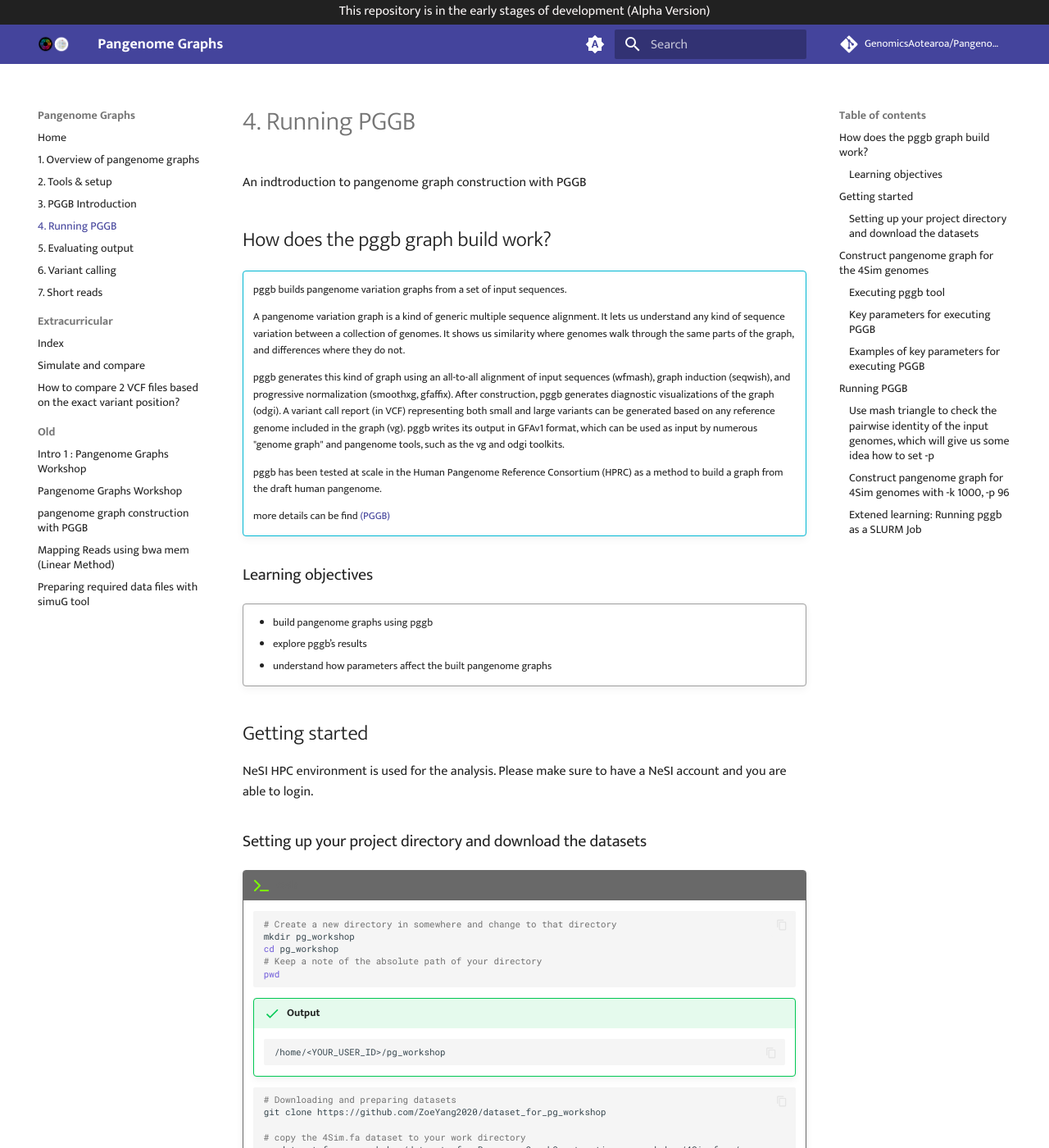
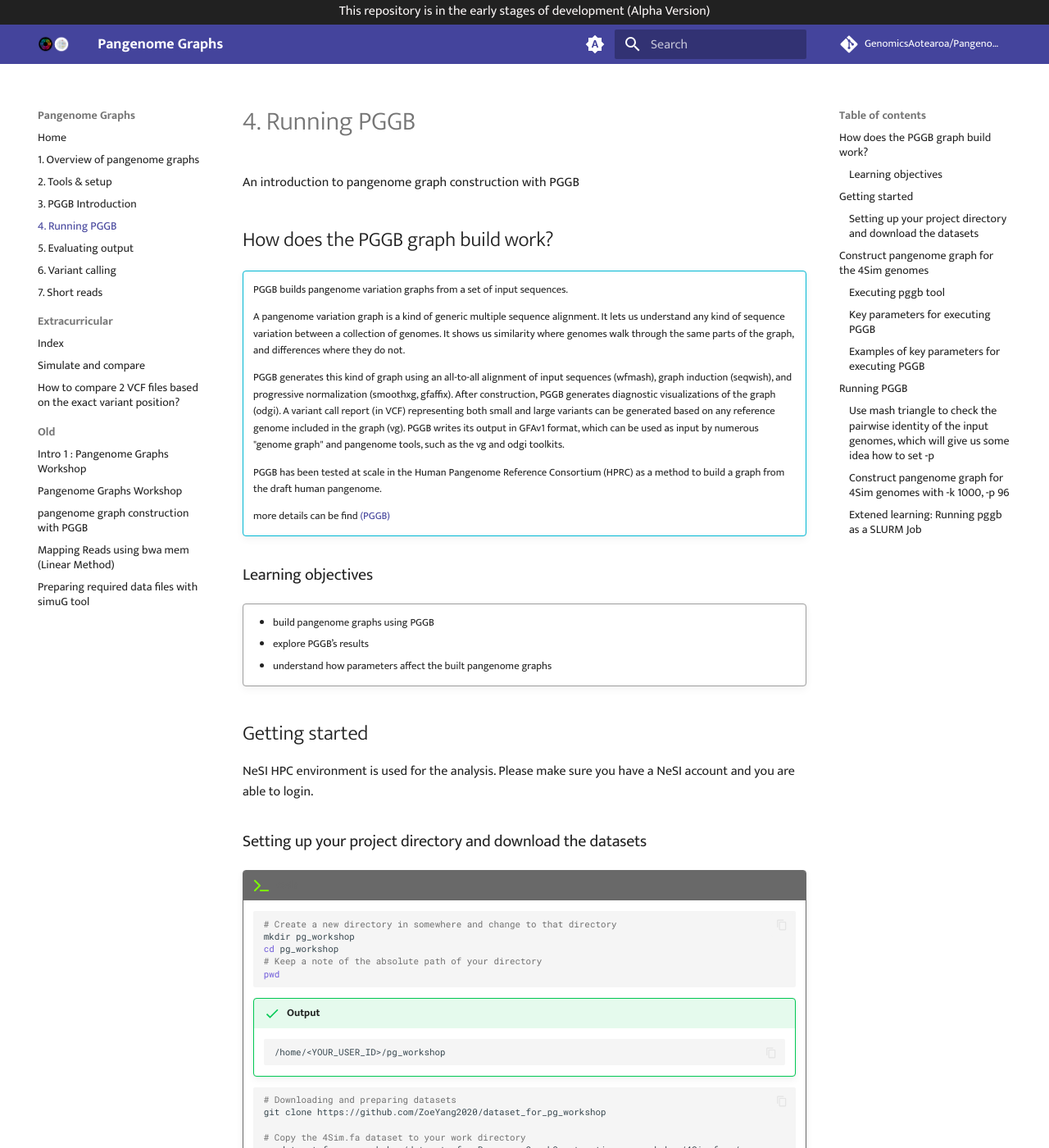
Before and after one commit to GenomicsAotearoa/Pangenome-Graphs-Workshop, an MkDocs documentation site: the page built from docs/4_Running_pggb.md, in a window 1280 px wide and 1400 px high. Shown: the whole window at 82% size. Built offline with MkDocs 1.6.1 and Material for MkDocs 9.7.7, drawn with Linux system fonts in a browser that asks for light colours; comment, search, counter and statistics services are not loaded; some of the changed text lies outside the part shown.

Commit message:
Fixed typos, capitalization

````diff
--- a/docs/4_Running_pggb.md
+++ b/docs/4_Running_pggb.md
@@ -1,17 +1,17 @@
 # 4. Running PGGB
-An indtroduction to pangenome graph construction with PGGB
+An introduction to pangenome graph construction with PGGB
 
-## How does the pggb graph build work?
+## How does the PGGB graph build work?
 
 !!! info ""
 
-    pggb builds pangenome variation graphs from a set of input sequences.
+    PGGB builds pangenome variation graphs from a set of input sequences.
 
     A pangenome variation graph is a kind of generic multiple sequence alignment. It lets us understand any kind of sequence variation between a collection of genomes. It shows us similarity where genomes walk through the same parts of the graph, and differences where they do not.
 
-    pggb generates this kind of graph using an all-to-all alignment of input sequences (wfmash), graph induction (seqwish), and progressive normalization (smoothxg, gfaffix). After construction, pggb generates diagnostic visualizations of the graph (odgi). A variant call report (in VCF) representing both small and large variants can be generated based on any reference genome included in the graph (vg). pggb writes its output in GFAv1 format, which can be used as input by numerous "genome graph" and pangenome tools, such as the vg and odgi toolkits.
+    PGGB generates this kind of graph using an all-to-all alignment of input sequences (wfmash), graph induction (seqwish), and progressive normalization (smoothxg, gfaffix). After construction, PGGB generates diagnostic visualizations of the graph (odgi). A variant call report (in VCF) representing both small and large variants can be generated based on any reference genome included in the graph (vg). PGGB writes its output in GFAv1 format, which can be used as input by numerous "genome graph" and pangenome tools, such as the vg and odgi toolkits.
 
-    pggb has been tested at scale in the Human Pangenome Reference Consortium (HPRC) as a method to build a graph from the draft human pangenome.
+    PGGB has been tested at scale in the Human Pangenome Reference Consortium (HPRC) as a method to build a graph from the draft human pangenome.
 
     more details can be find [(PGGB)](https://github.com/pangenome/pggb)
 
@@ -19,12 +19,12 @@
 
 !!! quote ""
 
-    - build pangenome graphs using pggb
-    - explore pggb’s results
+    - build pangenome graphs using PGGB
+    - explore PGGB’s results
     - understand how parameters affect the built pangenome graphs
 
 ## Getting started
-NeSI HPC environment is used for the analysis. Please make sure to have a NeSI account and you are able to login.
+NeSI HPC environment is used for the analysis. Please make sure you have a NeSI account and you are able to login.
 
 ### Setting up your project directory and download the datasets
 
@@ -47,7 +47,7 @@
     # Downloading and preparing datasets
     git clone https://github.com/ZoeYang2020/dataset_for_pg_workshop
 
-    # copy the 4Sim.fa dataset to your work directory
+    # Copy the 4Sim.fa dataset to your work directory
     cp dataset_for_pg_workshop/datasets_for_PangenomeGraphConstruction_pg_workshop/4Sim.fa ./
     ```
 
@@ -159,7 +159,7 @@
 
 ### Key parameters for executing [PGGB](https://github.com/pangenome/pggb)
 
-The overall structure of pggb's output graph is defined by three parameters: genome number (-n), segment length (-s), and pairwise identity (-p).
+The overall structure of PGGB's output graph is defined by three parameters: genome number (-n), segment length (-s), and pairwise identity (-p).
 
 Genome number (-n) is a given, but varies in ways that are difficult to infer and is thus left up to the user. Segment length defines the seed length used by the "MashMap3" homology mapper in wfmash.
 
````
